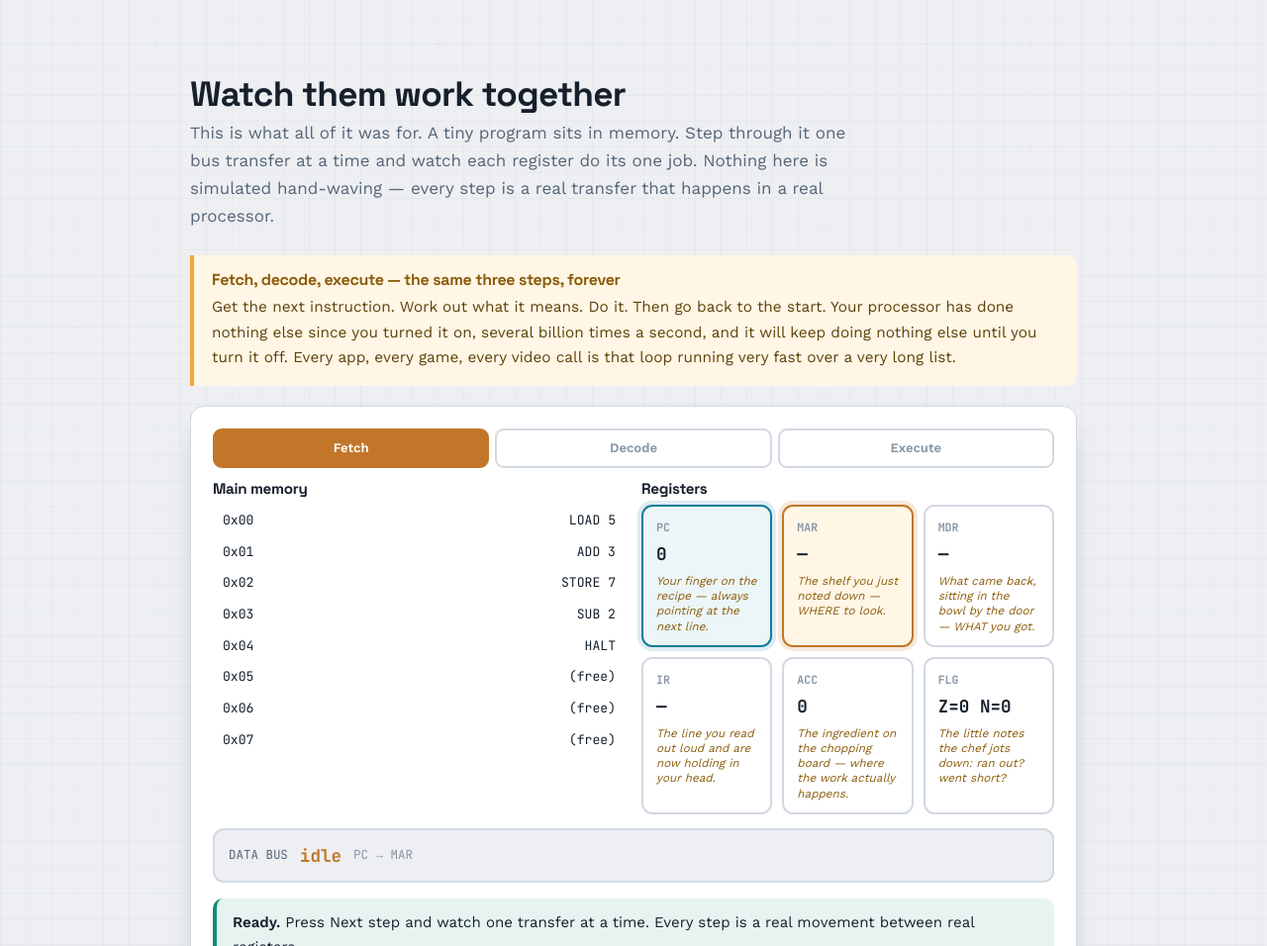
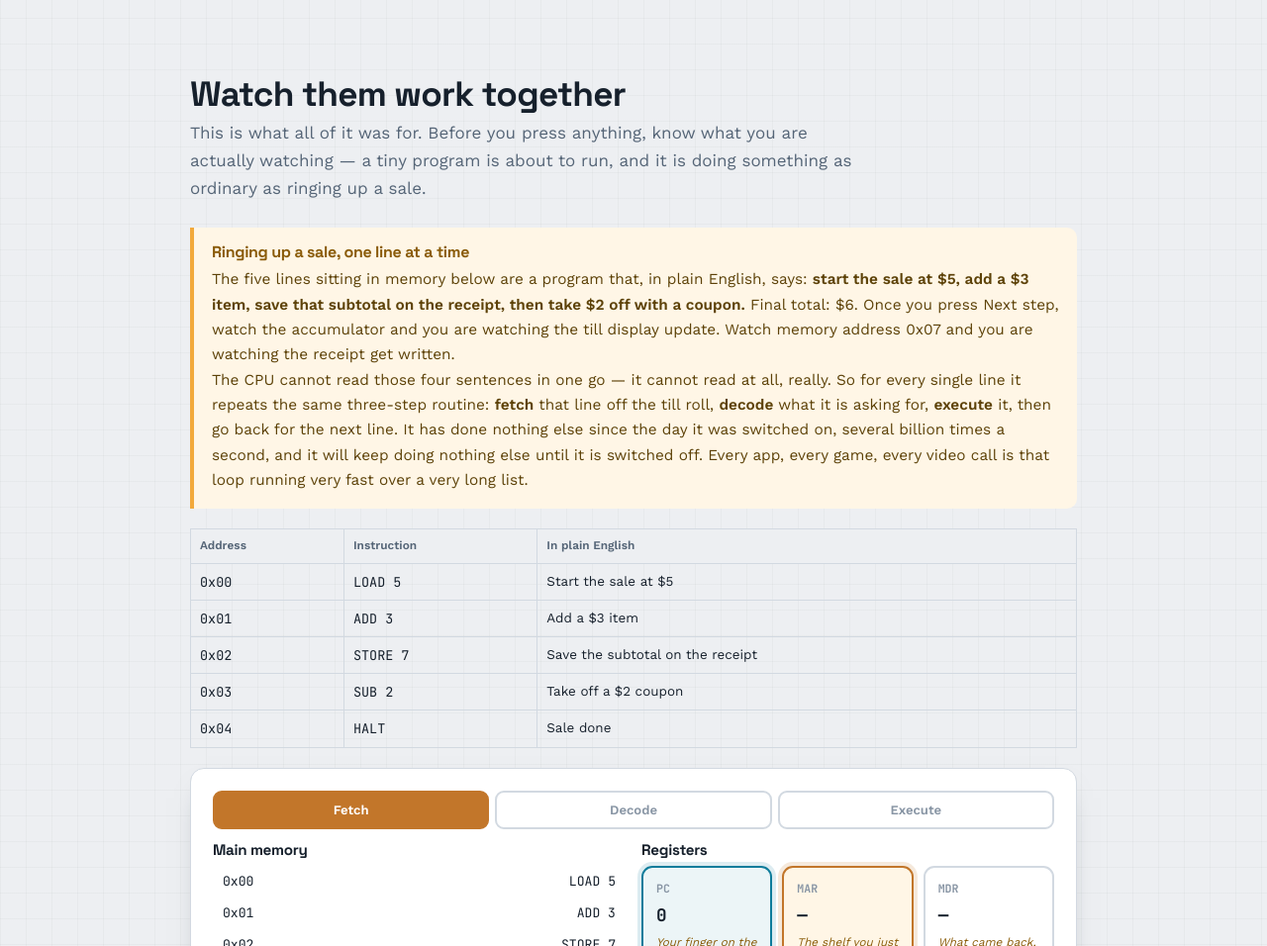
Before and after one commit to enoete/compsciu1_5, a plain HTML site: page index.html in a window 1280 px wide. Shown: the part 5416-6372 px from the top of the page at 99% size. Drawn offline with nearby package versions, Linux system fonts and the light colour scheme.

Commit message:
Introduce the task before the fetch-decode-execute walkthrough
"Watch them work together" dropped students straight into stepping
through a program with no idea what it computes. Added a till/sale
analogy that states the concrete task in plain English up front (start
at $5, add $3, save the subtotal, take off a $2 coupon), a plain-
English decode table for the five instructions, and aligned the
execute-phase step narration and halt message to the same story so it
reads as one thread instead of switching metaphors mid-animation.

Co-Authored-By: Claude Sonnet 5 <noreply@anthropic.com>

```diff
--- a/index.html
+++ b/index.html
@@ -336,16 +336,32 @@ footer{margin-top:60px;border-top:1px solid var(--line);padding:26px 0 56px;colo
 
 <section id="fde"><div class="wrap">
   <h2>Watch them work together</h2>
-  <p class="sub">This is what all of it was for. A tiny program sits in memory. Step through it one bus transfer at a
-  time and watch each register do its one job. Nothing here is simulated hand-waving — every step is a real transfer
-  that happens in a real processor.</p>
+  <p class="sub">This is what all of it was for. Before you press anything, know what you are actually watching —
+  a tiny program is about to run, and it is doing something as ordinary as ringing up a sale.</p>
 
   <div class="analogy">
-    <h4>Fetch, decode, execute — the same three steps, forever</h4>
-    <p>Get the next instruction. Work out what it means. Do it. Then go back to the start. Your processor has done
-    nothing else since you turned it on, several billion times a second, and it will keep doing nothing else until you
-    turn it off. Every app, every game, every video call is that loop running very fast over a very long list.</p>
+    <h4>Ringing up a sale, one line at a time</h4>
+    <p>The five lines sitting in memory below are a program that, in plain English, says: <b>start the sale at $5,
+    add a $3 item, save that subtotal on the receipt, then take $2 off with a coupon.</b> Final total: $6. Once you
+    press Next step, watch the accumulator and you are watching the till display update. Watch memory address 0x07
+    and you are watching the receipt get written.</p>
+    <p>The CPU cannot read those four sentences in one go — it cannot read at all, really. So for every single line
+    it repeats the same three-step routine: <b>fetch</b> that line off the till roll, <b>decode</b> what it is
+    asking for, <b>execute</b> it, then go back for the next line. It has done nothing else since the day it was
+    switched on, several billion times a second, and it will keep doing nothing else until it is switched off.
+    Every app, every game, every video call is that loop running very fast over a very long list.</p>
   </div>
+
+  <table class="wire" style="margin:0 0 20px">
+    <thead><tr><th>Address</th><th>Instruction</th><th>In plain English</th></tr></thead>
+    <tbody>
+      <tr><td class="m">0x00</td><td class="m">LOAD 5</td><td>Start the sale at $5</td></tr>
+      <tr><td class="m">0x01</td><td class="m">ADD 3</td><td>Add a $3 item</td></tr>
+      <tr><td class="m">0x02</td><td class="m">STORE 7</td><td>Save the subtotal on the receipt</td></tr>
+      <tr><td class="m">0x03</td><td class="m">SUB 2</td><td>Take off a $2 coupon</td></tr>
+      <tr><td class="m">0x04</td><td class="m">HALT</td><td>Sale done</td></tr>
+    </tbody>
+  </table>
 
   <div class="panel">
     <div class="phase" id="fdePhase"></div>
@@ -667,11 +683,11 @@ const FSTEPS=[
     else if(i.op==='HALT'){f.halted=true;}
     f.flg.Z=f.acc===0?1:0; f.flg.N=f.acc<0?1:0; f.bus=f.acc;},
   m:f=>{const i=parse(f.ir);
-    if(i.op==='LOAD') return `<b>Execute.</b> LOAD puts <b>${i.arg}</b> straight into the accumulator. The accumulator is where arithmetic lives \u2014 everything passes through it. Straight onto the chopping board.`;
-    if(i.op==='ADD')  return `<b>Execute.</b> The ALU adds <b>${i.arg}</b> to the accumulator. That addition is happening in the ripple-carry adder you built in topic 3 \u2014 the chef's hands, not a bowl. Accumulator is now <b>${f.acc}</b>.`;
-    if(i.op==='SUB')  return `<b>Execute.</b> The ALU subtracts <b>${i.arg}</b>. Accumulator is now <b>${f.acc}</b>, and the flags have been updated to describe that result \u2014 the chef jotting down whether the bowl came up short.`;
-    if(i.op==='STORE')return `<b>Execute.</b> STORE writes the accumulator (<b>${f.acc}</b>) out to memory address <b>${i.arg}</b> \u2014 note that this needs the MAR and MDR again, because every trip to memory does. Shelf noted, bowl set down on it.`;
-    return `<b>Execute.</b> HALT. The cycle stops here. Without it the CPU would keep fetching whatever happened to be in the next memory location. Chef puts the knife down.`;}}
+    if(i.op==='LOAD') return `<b>Execute.</b> LOAD puts <b>${i.arg}</b> straight into the accumulator. The accumulator is where arithmetic lives \u2014 everything passes through it. That is the sale starting at $${i.arg} on the till display.`;
+    if(i.op==='ADD')  return `<b>Execute.</b> The ALU adds <b>${i.arg}</b> to the accumulator. That addition is happening in the ripple-carry adder you built in topic 3. Accumulator is now <b>${f.acc}</b> \u2014 the running total after that item.`;
+    if(i.op==='SUB')  return `<b>Execute.</b> The ALU subtracts <b>${i.arg}</b>. Accumulator is now <b>${f.acc}</b>, and the flags have been updated to describe that result \u2014 the coupon has just been taken off.`;
+    if(i.op==='STORE')return `<b>Execute.</b> STORE writes the accumulator (<b>${f.acc}</b>) out to memory address <b>${i.arg}</b> \u2014 note that this needs the MAR and MDR again, because every trip to memory does. The subtotal has just been written onto the receipt.`;
+    return `<b>Execute.</b> HALT. The cycle stops here. Without it the CPU would keep fetching whatever happened to be in the next memory location. Sale closed \u2014 final total <b>${f.acc}</b>.`;}}
 ];
 function parse(txt){const m=String(txt).match(/^(\w+)(?:\s+(\d+))?/);return m?{op:m[1],arg:m[2]===undefined?null:+m[2]}:{op:'?',arg:null};}
 function fdeDraw(){
@@ -691,7 +707,7 @@ function fdeDraw(){
     <span style="color:var(--ink3);font-size:.78rem">${st&&!F.halted?`${st.src||'\u2014'} \u2192 ${st.dst||'\u2014'}`:''}</span>`;
   $('#fdeMsg').className='feedback show '+(F.halted?'bad':'good');
   $('#fdeMsg').innerHTML=F.halted
-    ? `<b>Halted.</b> The program ran five instructions and the accumulator finished on <b>${F.acc}</b>. Check memory address 0x07 \u2014 STORE left a value behind there. Press Reset to run it again.`
+    ? `<b>Halted.</b> The sale is done \u2014 $5 plus a $3 item, minus a $2 coupon, comes to <b>${F.acc}</b>. Check memory address 0x07 \u2014 STORE left the $8 subtotal on the receipt there, from before the coupon was applied. Press Reset to run it again.`
     : (F.msg||'<b>Ready.</b> Press Next step and watch one transfer at a time. Every step is a real movement between real registers.');
   $('#fdeStep').disabled=F.halted;
 }
```
